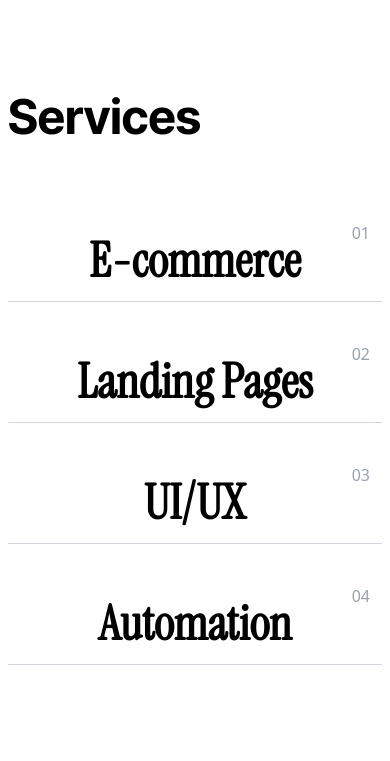
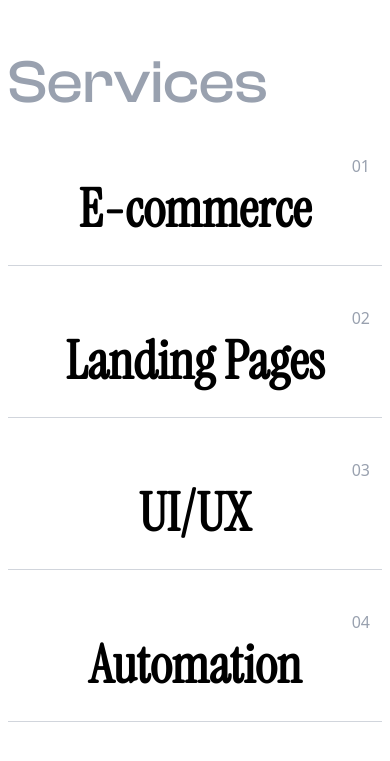
Before and after one commit to abdulbasset-benz/portfolio, a React (Vite) app: page / in a window 390 px wide. Shown: the part 3738-4499 px from the top of the page. Built offline with nearby package versions, Linux system fonts and the light colour scheme; a web font is replaced by a local one.

Commit message:
Implement responsive design for services section

```diff
--- a/src/components/Services.jsx
+++ b/src/components/Services.jsx
@@ -2,28 +2,31 @@ const Services = () => {
   return (
     <div className="h-full w-screen overflow-hidden px-2 py-10">
       <div className=" flex flex-col">
-        <div className="py-20">
-          <h1 className="font-inter font-bold text-5xl text-left">Services</h1>
-        </div>
+        <div className="py-10 max-w-4xl">
+        <h1 className="font-clash font-medium text-[clamp(3.8rem,8vw,7rem)] leading-[clamp(1em,0.7em,2em)] text-left text-gray-400">
+
+          Services
+        </h1>{" "}
+      </div>
 
         <div className="flex flex-col items-center gap-10">
           <div className="service-section relative w-full flex items-center justify-center border-b border-gray-300 p-4">
-            <h1 className="font-instru text-5xl font-bold">E-commerce</h1>
+            <h1 className="font-instru font-bold text-[clamp(3.3rem,8vw,4rem)]">E-commerce</h1>
             <span className="absolute top-0 right-3 text-gray-400">01</span>
           </div>
 
           <div className="service-section relative w-full flex items-center justify-center border-b border-gray-300 p-4">
-            <h1 className="font-instru text-5xl font-bold">Landing Pages</h1>
+            <h1 className="font-instru text-[clamp(3.3rem,8vw,4rem)] font-bold">Landing Pages</h1>
             <span className="absolute top-0 right-3 text-gray-400">02</span>
           </div>
 
           <div className="service-section relative w-full flex items-center justify-center border-b border-gray-300 p-4">
-            <h1 className="font-instru text-5xl font-bold">UI/UX</h1>
+            <h1 className="font-instru text-[clamp(3.3rem,8vw,4rem)] font-bold">UI/UX</h1>
             <span className="absolute top-0 right-3 text-gray-400">03</span>
           </div>
 
           <div className="service-section relative w-full flex items-center justify-center border-b border-gray-300 p-4">
-            <h1 className="font-instru text-5xl font-bold">Automation</h1>
+            <h1 className="font-instru text-[clamp(3.3rem,8vw,4rem)] font-bold">Automation</h1>
             <span className="absolute top-0 right-3 text-gray-400">04</span>
           </div>
         </div>
```
